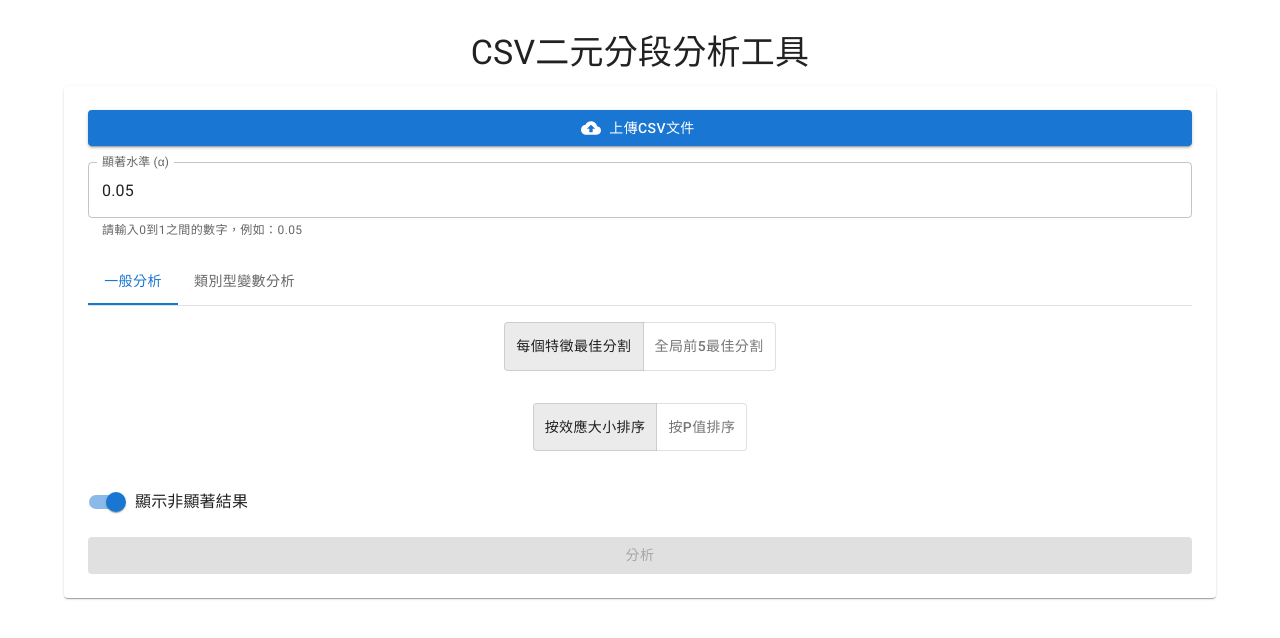
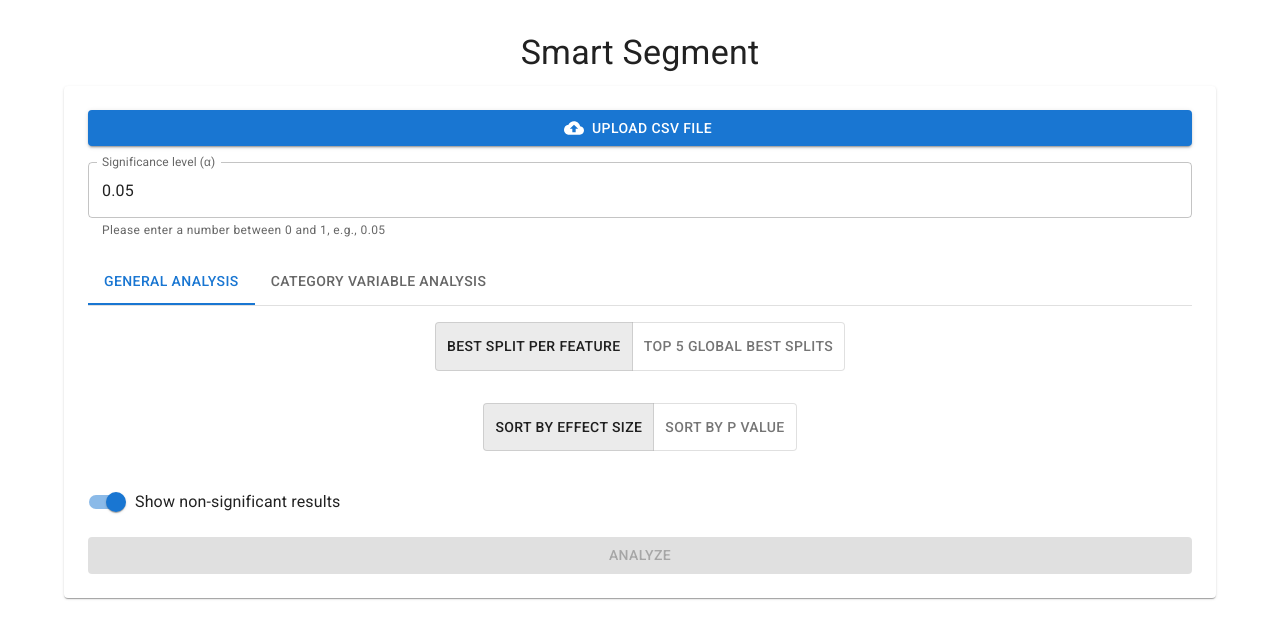
Before and after one commit to RichardCYC/Smart-Segment, a React (Create React App) app in the folder frontend/: page / in a window 1280 px wide. Shown: the top 638 px of the page. Built offline with nearby package versions, Linux system fonts and the light colour scheme.

Commit message:
Change descriptions to English

```diff
--- a/frontend/package.json
+++ b/frontend/package.json
@@ -1,5 +1,5 @@
 {
-  "name": "csv-binary-segmentation-helper",
+  "name": "smart-segment",
   "version": "0.1.0",
   "private": true,
   "dependencies": {
--- a/frontend/public/index.html
+++ b/frontend/public/index.html
@@ -1,18 +1,18 @@
 <!DOCTYPE html>
-<html lang="zh-TW">
+<html lang="en">
   <head>
     <meta charset="utf-8" />
     <meta name="viewport" content="width=device-width, initial-scale=1" />
     <meta name="theme-color" content="#000000" />
-    <meta name="description" content="CSV二元分段分析工具" />
-    <title>CSV二元分段分析工具</title>
+    <meta name="description" content="Smart Segment - Feature Segmentation Analysis Tool" />
+    <title>Smart Segment</title>
     <link
       rel="stylesheet"
       href="https://fonts.googleapis.com/css?family=Roboto:300,400,500,700&display=swap"
     />
   </head>
   <body>
-    <noscript>您需要啟用JavaScript才能運行此應用程式。</noscript>
+    <noscript>You need to enable JavaScript to run this application.</noscript>
     <div id="root"></div>
   </body>
 </html>
--- a/frontend/src/App.js
+++ b/frontend/src/App.js
@@ -55,23 +55,23 @@ function App() {
   const handleFileUpload = (event) => {
     const file = event.target.files[0];
     if (file) {
-      // 檢查文件大小（16MB限制）
+      // Check file size (16MB limit)
       if (file.size > 16 * 1024 * 1024) {
-        setError('文件大小不能超過16MB');
+        setError('File size cannot exceed 16MB');
         setFile(null);
         return;
       }
 
-      // 檢查文件類型
+      // Check file type
       if (!file.name.toLowerCase().endsWith('.csv')) {
-        setError('只允許上傳CSV文件');
+        setError('Only CSV files are allowed');
         setFile(null);
         return;
       }
 
       setFile(file);
       setError('');
-      // 讀取CSV文件頭部來獲取列名
+      // Read CSV file header to get column names
       const reader = new FileReader();
       reader.onload = (e) => {
         try {
@@ -79,13 +79,13 @@ function App() {
           const headers = text.split('\n')[0].split(',');
           setColumns(headers);
         } catch (err) {
-          setError('無法讀取CSV文件');
+          setError('Unable to read CSV file');
           setFile(null);
           setColumns([]);
         }
       };
       reader.onerror = () => {
-        setError('文件讀取錯誤');
+        setError('File reading error');
         setFile(null);
         setColumns([]);
       };
@@ -115,10 +115,10 @@ function App() {
         if (data.success) {
           setDiscreteFeatures(data.discrete_features);
         } else {
-          setError(data.error || '獲取類別型變數列表失敗');
+          setError(data.error || 'Failed to get discrete features list');
         }
       } catch (err) {
-        setError('無法連接到服務器');
+        setError('Unable to connect to server');
       } finally {
         setLoading(false);
       }
@@ -145,14 +145,14 @@ function App() {
 
   const handleAnalyze = async () => {
     if (!file || !targetColumn) {
-      setError('請選擇文件和目標變量列');
+      setError('Please select a file and target variable column');
       return;
     }
 
-    // 驗證顯著水準
+    // Validate significance level
     const alpha = parseFloat(significanceLevel);
     if (isNaN(alpha) || alpha <= 0 || alpha >= 1) {
-      setError('顯著水準必須是0到1之間的數字');
+      setError('Significance level must be a number between 0 and 1');
       return;
     }
 
@@ -178,10 +178,10 @@ function App() {
       if (data.success) {
         setResults(data.results);
       } else {
-        setError(data.error || '分析過程中發生錯誤');
+        setError(data.error || 'Error occurred during analysis');
       }
     } catch (err) {
-      setError('無法連接到服務器');
+      setError('Unable to connect to server');
     } finally {
       setLoading(false);
     }
@@ -189,14 +189,14 @@ function App() {
 
   const handleCategoryAnalyze = async () => {
     if (!file || !targetColumn || !selectedFeature) {
-      setError('請選擇文件、目標變量列和特徵列');
+      setError('Please select a file, target variable column, and feature column');
       return;
     }
 
-    // 驗證顯著水準
+    // Validate significance level
     const alpha = parseFloat(significanceLevel);
     if (isNaN(alpha) || alpha <= 0 || alpha >= 1) {
-      setError('顯著水準必須是0到1之間的數字');
+      setError('Significance level must be a number between 0 and 1');
       return;
     }
 
@@ -220,10 +220,10 @@ function App() {
       if (data.success) {
         setCategoryResults(data.results);
       } else {
-        setError(data.error || '分析過程中發生錯誤');
+        setError(data.error || 'Error occurred during analysis');
       }
     } catch (err) {
-      setError('無法連接到服務器');
+      setError('Unable to connect to server');
     } finally {
       setLoading(false);
     }
@@ -239,7 +239,7 @@ function App() {
       <Container maxWidth="lg">
         <Box sx={{ my: 4 }}>
           <Typography variant="h4" component="h1" gutterBottom align="center">
-            CSV二元分段分析工具
+            Smart Segment
           </Typography>
 
           <Paper sx={{ p: 3, mb: 3 }}>
@@ -249,7 +249,7 @@ function App() {
                 component="label"
                 startIcon={<CloudUploadIcon />}
               >
-                上傳CSV文件
+                Upload CSV file
                 <input
                   type="file"
                   hidden
@@ -260,16 +260,16 @@ function App() {
 
               {file && (
                 <Typography variant="body2" color="text.secondary">
-                  已選擇文件: {file.name}
+                  Selected file: {file.name}
                 </Typography>
               )}
 
               {columns.length > 0 && (
                 <FormControl fullWidth>
-                  <InputLabel>選擇目標變量列</InputLabel>
+                  <InputLabel>Select target variable column</InputLabel>
                   <Select
                     value={targetColumn}
-                    label="選擇目標變量列"
+                    label="Select target variable column"
                     onChange={handleTargetColumnChange}
                   >
                     {columns.map((column) => (
@@ -282,19 +282,19 @@ function App() {
               )}
 
               <TextField
-                label="顯著水準 (α)"
+                label="Significance level (α)"
                 type="number"
                 value={significanceLevel}
                 onChange={(e) => setSignificanceLevel(e.target.value)}
                 inputProps={{ step: "0.01", min: "0.01", max: "0.99" }}
-                helperText="請輸入0到1之間的數字，例如：0.05"
+                helperText="Please enter a number between 0 and 1, e.g., 0.05"
                 fullWidth
               />
 
               <Box sx={{ borderBottom: 1, borderColor: 'divider' }}>
                 <Tabs value={activeTab} onChange={handleTabChange}>
-                  <Tab label="一般分析" />
-                  <Tab label="類別型變數分析" />
+                  <Tab label="General Analysis" />
+                  <Tab label="Category Variable Analysis" />
                 </Tabs>
               </Box>
 
@@ -305,13 +305,13 @@ function App() {
                       value={viewMode}
                       exclusive
                       onChange={handleViewModeChange}
-                      aria-label="視圖模式"
+                      aria-label="View mode"
                     >
-                      <ToggleButton value="best_per_feature" aria-label="每個特徵最佳分割">
-                        每個特徵最佳分割
+                      <ToggleButton value="best_per_feature" aria-label="Best split per feature">
+                        Best split per feature
                       </ToggleButton>
-                      <ToggleButton value="top_5_global" aria-label="全局前5最佳分割">
-                        全局前5最佳分割
+                      <ToggleButton value="top_5_global" aria-label="Top 5 global best splits">
+                        Top 5 global best splits
                       </ToggleButton>
                     </ToggleButtonGroup>
                   </Box>
@@ -321,13 +321,13 @@ function App() {
                       value={sortMode}
                       exclusive
                       onChange={handleSortModeChange}
-                      aria-label="排序模式"
+                      aria-label="Sort mode"
                     >
-                      <ToggleButton value="impact" aria-label="按效應大小排序">
-                        按效應大小排序
+                      <ToggleButton value="impact" aria-label="Sort by effect size">
+                        Sort by effect size
                       </ToggleButton>
-                      <ToggleButton value="p_value" aria-label="按p值排序">
-                        按p值排序
+                      <ToggleButton value="p_value" aria-label="Sort by p value">
+                        Sort by p value
                       </ToggleButton>
                     </ToggleButtonGroup>
                   </Box>
@@ -339,7 +339,7 @@ function App() {
                         onChange={(e) => setShowNonSignificant(e.target.checked)}
                       />
                     }
-                    label="顯示非顯著結果"
+                    label="Show non-significant results"
                   />
 
                   <Button
@@ -347,16 +347,16 @@ function App() {
                     onClick={handleAnalyze}
                     disabled={loading || !file || !targetColumn}
                   >
-                    {loading ? <CircularProgress size={24} /> : '分析'}
+                    {loading ? <CircularProgress size={24} /> : 'Analyze'}
                   </Button>
                 </>
               ) : (
                 <>
                   <FormControl fullWidth>
-                    <InputLabel>選擇類別型變數</InputLabel>
+                    <InputLabel>Select category variable</InputLabel>
                     <Select
                       value={selectedFeature}
-                      label="選擇類別型變數"
+                      label="Select category variable"
                       onChange={(e) => setSelectedFeature(e.target.value)}
                     >
                       {discreteFeatures.map((feature) => (
@@ -372,7 +372,7 @@ function App() {
                     onClick={handleCategoryAnalyze}
                     disabled={loading || !file || !targetColumn || !selectedFeature}
                   >
-                    {loading ? <CircularProgress size={24} /> : '分析類別型變數'}
+                    {loading ? <CircularProgress size={24} /> : 'Analyze category variable'}
                   </Button>
                 </>
               )}
--- a/frontend/src/components/FeatureResults.js
+++ b/frontend/src/components/FeatureResults.js
@@ -17,11 +17,11 @@ import React from 'react';
 import { Bar, BarChart, CartesianGrid, Legend, ResponsiveContainer, XAxis, YAxis } from 'recharts';
 
 const FeatureResults = ({ results }) => {
-  // 將結果分為顯著和不顯著兩組
+  // Group results by significance
   const significantResults = results.filter(result => result.is_significant);
   const nonSignificantResults = results.filter(result => !result.is_significant);
 
-  // 依照顯著性優先排序 chartData，順序與上方表格一致
+  // Sort chartData by significance priority, matching the table order above
   const sortedResults = [
     ...results.filter(r => r.is_significant),
     ...results.filter(r => !r.is_significant)
@@ -36,46 +36,46 @@ const FeatureResults = ({ results }) => {
     isSignificant: result.is_significant,
   }));
 
-  // 統計檢定方法的說明
+  // Statistical test method descriptions
   const testMethodDescriptions = {
-    "Welch's t-test": "適用於兩組獨立樣本的平均值比較，不假設兩組變異數相等",
-    "Mann-Whitney U test (n < 30)": "適用於小樣本(n<30)的兩組獨立樣本比較，不假設常態分配",
-    "Mann-Whitney U test (group size < 30)": "適用於任一組樣本數小於30的情況，不假設常態分配",
-    "Mann-Whitney U test (skewed data)": "適用於資料分布嚴重偏斜的情況，不假設常態分配",
-    "Chi-square test": "適用於類別變數的獨立性檢定，要求期望頻數大於5",
-    "Fisher's exact test (expected freq < 5)": "適用於期望頻數小於5的類別變數獨立性檢定",
-    "Fisher's exact test (n < 30)": "適用於小樣本(n<30)的類別變數獨立性檢定"
+    "Welch's t-test": "Used for comparing means of two independent samples, does not assume equal variances",
+    "Mann-Whitney U test (n < 30)": "Used for small samples (n<30) of two independent groups, does not assume normal distribution",
+    "Mann-Whitney U test (group size < 30)": "Used when either group size is less than 30, does not assume normal distribution",
+    "Mann-Whitney U test (skewed data)": "Used for severely skewed data distributions, does not assume normal distribution",
+    "Chi-square test": "Used for testing independence of categorical variables, requires expected frequencies > 5",
+    "Fisher's exact test (expected freq < 5)": "Used for testing independence when expected frequencies < 5",
+    "Fisher's exact test (n < 30)": "Used for small samples (n<30) of categorical variables"
   };
 
   return (
     <Box sx={{ mt: 4 }}>
       <Typography variant="h5" gutterBottom>
-        特徵分析結果
+        Feature Analysis Results
       </Typography>
       <TableContainer component={Paper}>
         <Table>
           <TableHead>
             <TableRow>
-              <TableCell>特徵名稱</TableCell>
-              <TableCell>特徵類型</TableCell>
-              <TableCell>分割規則</TableCell>
-              <TableCell>組別A (Y=True%)</TableCell>
-              <TableCell>組別B (Y=True%)</TableCell>
-              <TableCell>效應大小</TableCell>
-              <TableCell>P值</TableCell>
-              <TableCell>顯著性</TableCell>
-              <TableCell>統計檢定方法</TableCell>
+              <TableCell>Feature Name</TableCell>
+              <TableCell>Feature Type</TableCell>
+              <TableCell>Split Rule</TableCell>
+              <TableCell>Group A (Y=True%)</TableCell>
+              <TableCell>Group B (Y=True%)</TableCell>
+              <TableCell>Effect Size</TableCell>
+              <TableCell>P-value</TableCell>
+              <TableCell>Significance</TableCell>
+              <TableCell>Statistical Test</TableCell>
             </TableRow>
           </TableHead>
           <TableBody>
-            {/* 顯著結果 */}
+            {/* Significant results */}
             {significantResults.map((result) => (
               <TableRow
                 key={`${result.feature}-${result.rule}`}
                 sx={{ backgroundColor: 'rgba(76, 175, 80, 0.1)' }}
               >
                 <TableCell>{result.feature}</TableCell>
-                <TableCell>{result.feature_type === 'continuous' ? '連續型' : '離散型'}</TableCell>
+                <TableCell>{result.feature_type === 'continuous' ? 'Continuous' : 'Discrete'}</TableCell>
                 <TableCell>{result.rule}</TableCell>
                 <TableCell>{result.group_a_rate.toFixed(2)}%</TableCell>
                 <TableCell>{result.group_b_rate.toFixed(2)}%</TableCell>
@@ -83,7 +83,7 @@ const FeatureResults = ({ results }) => {
                 <TableCell>{result.p_value.toFixed(4)}</TableCell>
                 <TableCell>
                   <Chip
-                    label="顯著"
+                    label="Significant"
                     color="success"
                     size="small"
                   />
@@ -93,7 +93,7 @@ const FeatureResults = ({ results }) => {
                     <Typography variant="body2">
                       {result.test_method}
                     </Typography>
-                    <Tooltip title={testMethodDescriptions[result.test_method] || "無說明"}>
+                    <Tooltip title={testMethodDescriptions[result.test_method] || "No description"}>
                       <InfoIcon
                         sx={{
                           fontSize: '1rem',
@@ -110,7 +110,7 @@ const FeatureResults = ({ results }) => {
               </TableRow>
             ))}
 
-            {/* 分隔線 */}
+            {/* Divider */}
             {significantResults.length > 0 && nonSignificantResults.length > 0 && (
               <TableRow>
                 <TableCell colSpan={9}>
@@ -119,14 +119,14 @@ const FeatureResults = ({ results }) => {
               </TableRow>
             )}
 
-            {/* 不顯著結果 */}
+            {/* Non-significant results */}
             {nonSignificantResults.map((result) => (
               <TableRow
                 key={`${result.feature}-${result.rule}`}
                 sx={{ backgroundColor: 'rgba(255, 152, 0, 0.1)' }}
               >
                 <TableCell>{result.feature}</TableCell>
-                <TableCell>{result.feature_type === 'continuous' ? '連續型' : '離散型'}</TableCell>
+                <TableCell>{result.feature_type === 'continuous' ? 'Continuous' : 'Discrete'}</TableCell>
                 <TableCell>{result.rule}</TableCell>
                 <TableCell>{result.group_a_rate.toFixed(2)}%</TableCell>
                 <TableCell>{result.group_b_rate.toFixed(2)}%</TableCell>
@@ -134,7 +134,7 @@ const FeatureResults = ({ results }) => {
                 <TableCell>{result.p_value.toFixed(4)}</TableCell>
                 <TableCell>
                   <Chip
-                    label="不顯著"
+                    label="Non-significant"
                     color="warning"
                     size="small"
                   />
@@ -144,7 +144,7 @@ const FeatureResults = ({ results }) => {
                     <Typography variant="body2">
                       {result.test_method}
                     </Typography>
-                    <Tooltip title={testMethodDescriptions[result.test_method] || "無說明"}>
+                    <Tooltip title={testMethodDescriptions[result.test_method] || "No description"}>
                       <InfoIcon
                         sx={{
                           fontSize: '1rem',
@@ -166,7 +166,7 @@ const FeatureResults = ({ results }) => {
 
       <Paper sx={{ mt: 3, p: 2 }}>
         <Typography variant="h6" gutterBottom>
-          各特徵分割效果比較
+          Feature Split Effect Comparison
         </Typography>
         <Box sx={{ height: 420 }}>
           <ResponsiveContainer width="100%" height="100%">
@@ -182,8 +182,8 @@ const FeatureResults = ({ results }) => {
               />
               <YAxis />
               <Legend formatter={(value) => {
-                if (value === 'groupA') return '組別A（大於分割點/等於）';
-                if (value === 'groupB') return '組別B（小於等於分割點/不等於）';
+                if (value === 'groupA') return 'Group A (Greater than/Equal to split point)';
+                if (value === 'groupB') return 'Group B (Less than/Not equal to split point)';
                 return value;
               }} />
               <Bar
```
Also changed, not shown: 1 other file (tests, documents, lock files or other folders).
